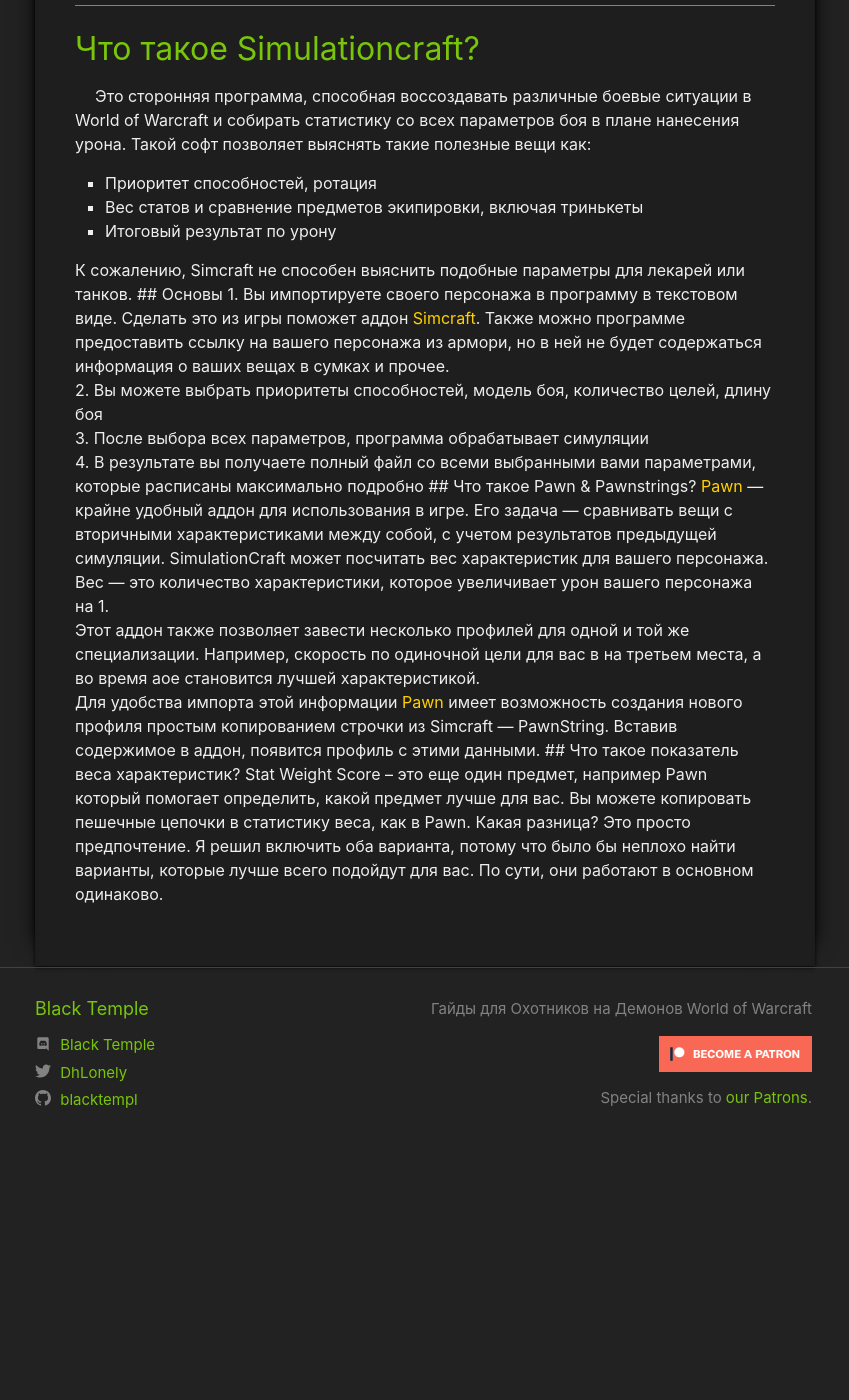
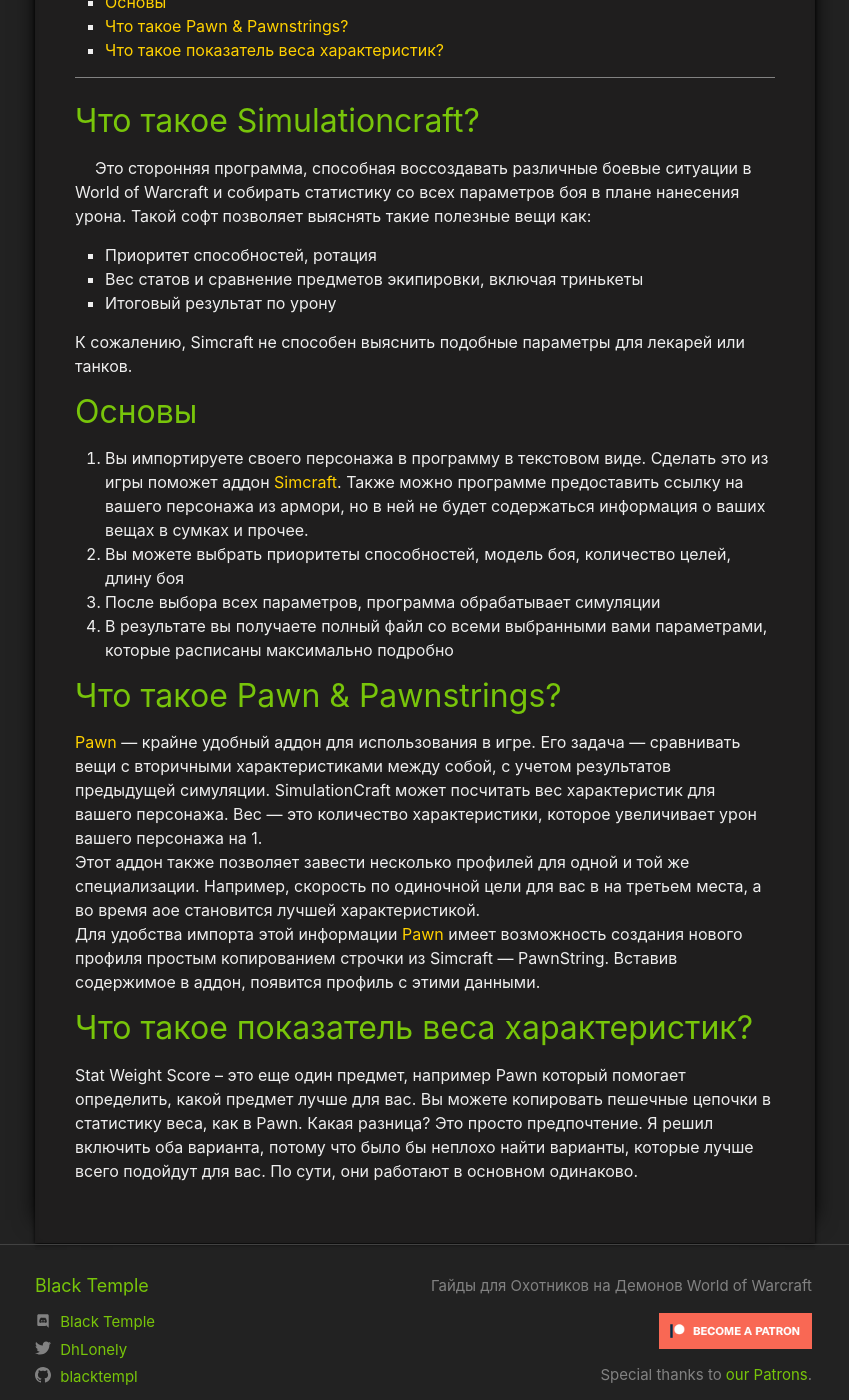
Before and after one commit to blacktempl/blacktempl.github.io, a Jekyll site: the page built from guide/general/priority_list.md, in a window 1280 px wide and 1400 px high, scrolled down 281 px. Shown: the whole window, without its empty margins (215-1064 px from the left). Built offline with Jekyll 4.4.1, drawn with Linux system fonts in a browser that asks for light colours; a script that is not in the unit is left out; comment, search, counter and statistics services are not loaded; before the commit the page ends 1453 px from its top, so only the background shows below that.

Commit message:
Update priority_list.md

```diff
--- a/guide/general/priority_list.md
+++ b/guide/general/priority_list.md
@@ -8,7 +8,7 @@
 
 ## Что такое Simulationcraft?
 
-<p style="text-indent: 20px;"> Это сторонняя программа, способная воссоздавать различные боевые ситуации в World of Warcraft и собирать статистику со всех параметров боя в плане нанесения урона. Такой софт позволяет выяснять такие полезные вещи как:<p style="text-indent: 20px;">
+<p style="text-indent: 20px;"> Это сторонняя программа, способная воссоздавать различные боевые ситуации в World of Warcraft и собирать статистику со всех параметров боя в плане нанесения урона. Такой софт позволяет выяснять такие полезные вещи как:</p>
 <ul>
 <li>Приоритет способностей, ротация </li>
 <li>Вес статов и сравнение предметов экипировки, включая тринькеты </li>
```
